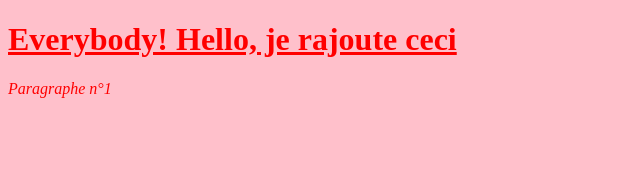
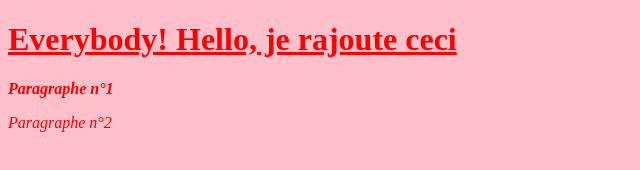
Before and after one commit to Dominirai/monProjetRR, a plain HTML site: page index.html in a window 1280 px wide. Shown: the whole page, without its empty margins (0-640 px from the left). Drawn offline with Linux system fonts and the light colour scheme.

Commit message:
modification index.html sur gitHub

```diff
--- a/index.html
+++ b/index.html
@@ -12,6 +12,7 @@ color: red;
 </style>
 <body>
 <h1> <u><b>Everybody! Hello, je rajoute ceci</b></u> </h1>
-<p> <i>Paragraphe n°1</i> </p>
+  <p> <i><b>Paragraphe n°1</b></i> </p>
+ <p> <i>Paragraphe n°2</i> </p>
 </body>
 </html>
```
